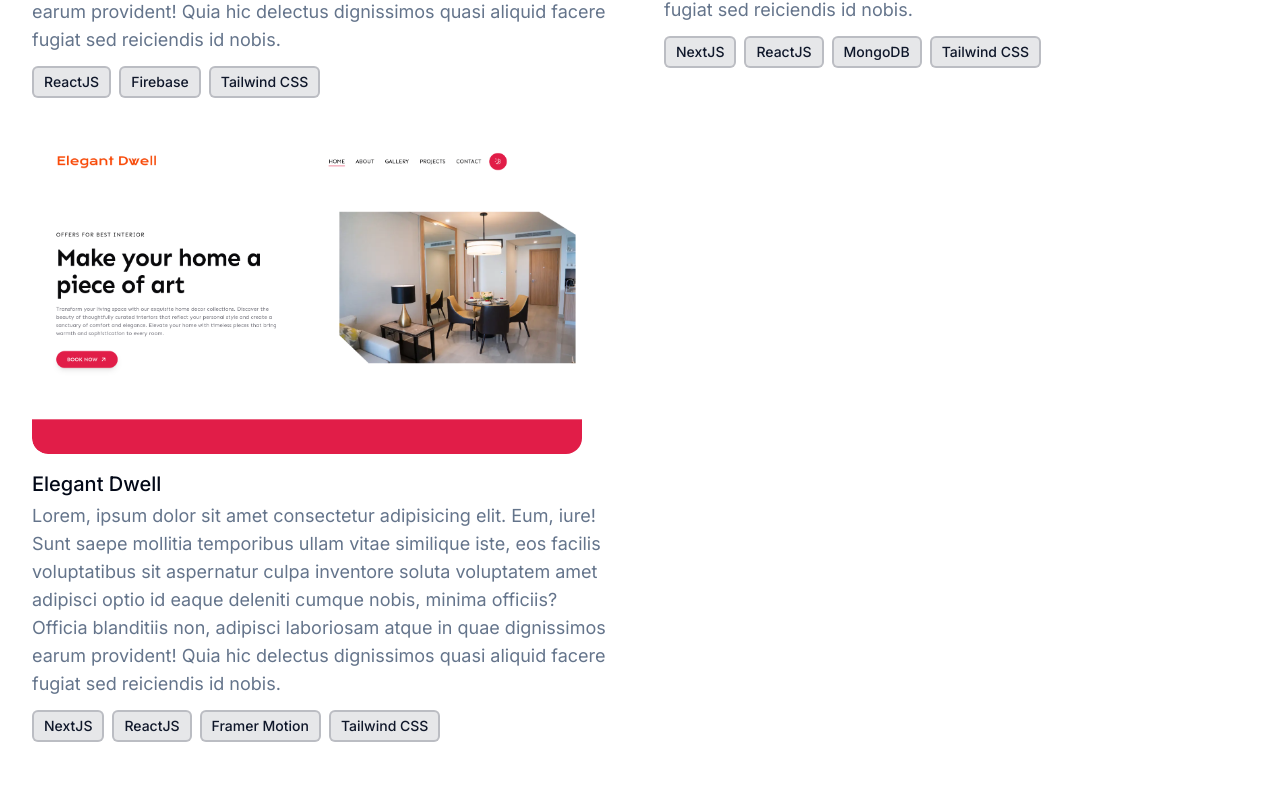
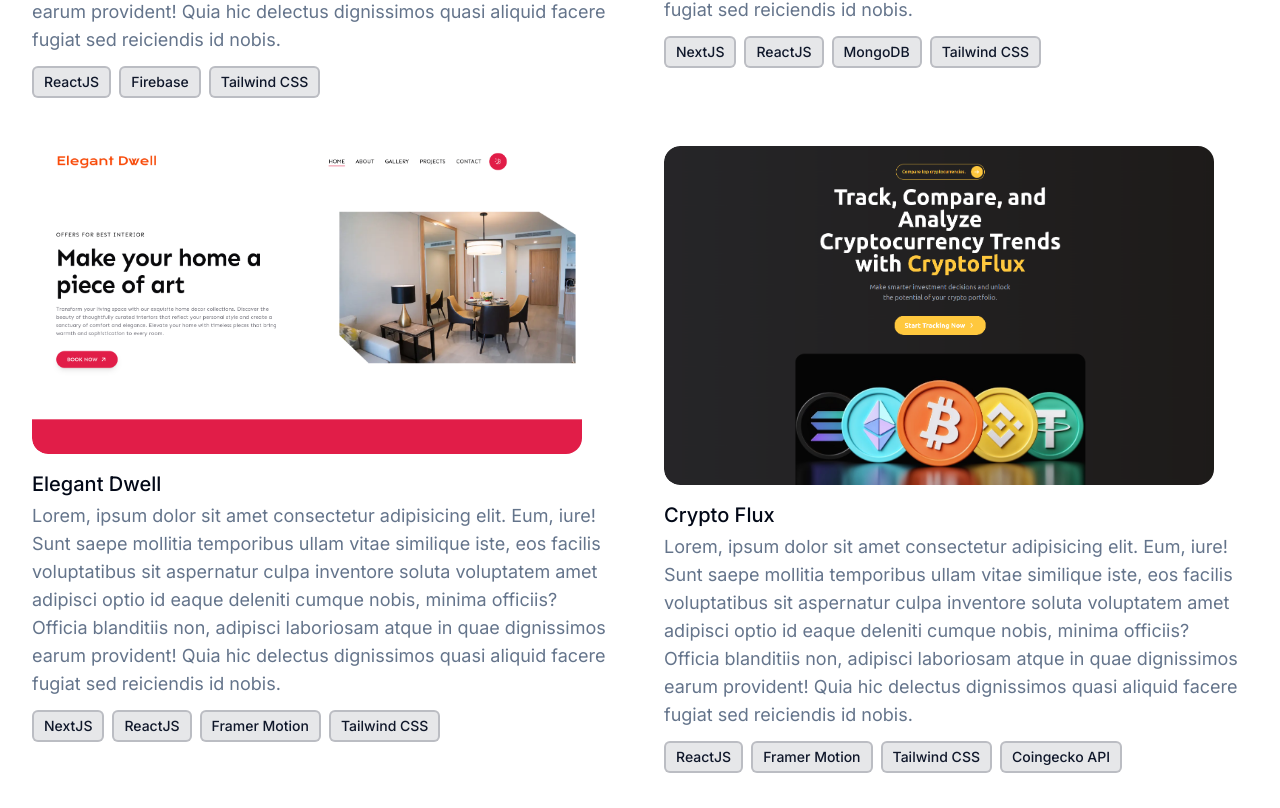
Before and after one commit to ayush844/ayush-sharma, a Next.js app: page / in a window 1280 px wide. Shown: the part 1452-2260 px from the top of the page. Built offline with nearby package versions, Linux system fonts and the light colour scheme.

Commit message:
added crypto flux project
Signed-off-by: ayush844 <ayush.xyz1625@gmail.com>

```diff
--- a/app/components/RecentProjects.jsx
+++ b/app/components/RecentProjects.jsx
@@ -2,6 +2,7 @@
 import project1 from '../../public/images/project1.png';
 import project2 from '../../public/images/project2.png';
 import project3 from '../../public/images/project3.png';
+import project4 from '../../public/images/project4.png';
 
 const projects = [
     {
@@ -27,6 +28,14 @@
         title: "Elegant Dwell",
         description: "Lorem, ipsum dolor sit amet consectetur adipisicing elit. Eum, iure! Sunt saepe mollitia temporibus ullam vitae similique iste, eos facilis voluptatibus sit aspernatur culpa inventore soluta voluptatem amet adipisci optio id eaque deleniti cumque nobis, minima officiis? Officia blanditiis non, adipisci laboriosam atque in quae dignissimos earum provident! Quia hic delectus dignissimos quasi aliquid facere fugiat sed reiciendis id nobis.",
         tags: ["NextJS", "ReactJS", "Framer Motion", "Tailwind CSS"]
+    },
+    {
+      _id: 4,
+      link: "https://github.com/ayush844/crypto_flux",
+      imageUrl: project4,
+      title: "Crypto Flux",
+      description: "Lorem, ipsum dolor sit amet consectetur adipisicing elit. Eum, iure! Sunt saepe mollitia temporibus ullam vitae similique iste, eos facilis voluptatibus sit aspernatur culpa inventore soluta voluptatem amet adipisci optio id eaque deleniti cumque nobis, minima officiis? Officia blanditiis non, adipisci laboriosam atque in quae dignissimos earum provident! Quia hic delectus dignissimos quasi aliquid facere fugiat sed reiciendis id nobis.",
+      tags: ["ReactJS", "Framer Motion", "Tailwind CSS", "Coingecko API"]
     }
 ]
 
@@ -37,7 +46,7 @@
   return (
     <div className=" flex flex-col items-center mt-24">
     <h1 className="text-4xl lg:text-6xl font-bold">My Recent Projects</h1>
-    <div className="py-10 grid md:grid-cols-2 gap-4 sm:gap-6 md:gap-8 lg:gap-12 grid-cols-1 mt-8 mb-8">
+    <div className="py-10 grid md:grid-cols-2 gap-8 sm:gap-6 md:gap-8 lg:gap-12 grid-cols-1 mt-8 mb-8">
       {projects.map((item) => (
         <a
           href={item.link}
```
Also changed, not shown: public/images/project4.png (added).
